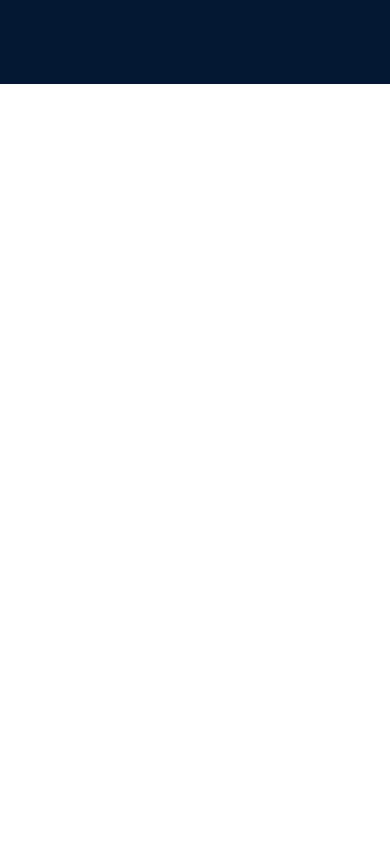
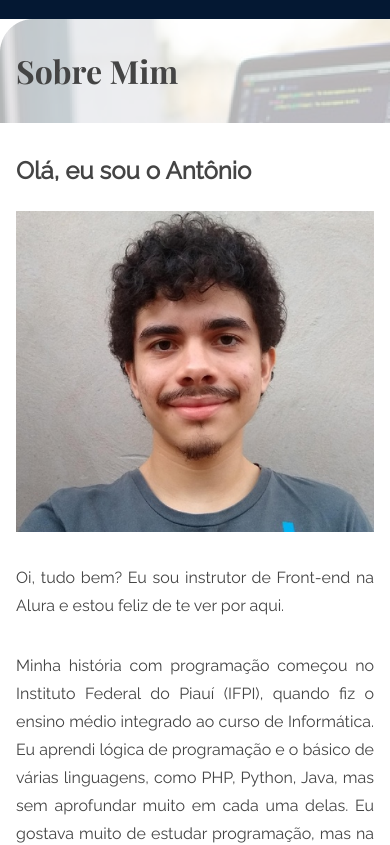
Before and after one commit to chiquinelli-bia/ola-mundo, a React (Vite) app: page /sobremim in a window 390 px wide. Shown: the part 760-1605 px from the top of the page. Before the commit the page ends 844 px from the top, so only its background shows below. Built offline with nearby package versions, Linux system fonts and the light colour scheme.

Commit message:
feat(SobreMim): cria e implementa página de sobre mim. - adiciona rota para renderizar componente SobreMim - cria e importa componente PostModelo

```diff
--- a/src/App.jsx
+++ b/src/App.jsx
@@ -4,6 +4,7 @@ import Menu from "@/componentes/Menu";
 import Inicio from "@/paginas/inicio/index.jsx";
 import Footer from "@/componentes/Footer";
 import PaginaPadrao from "@/componentes/PaginaPadrao";
+import SobreMim from "@/paginas/sobreMim";
 
 function App() {
   return (
@@ -12,6 +13,7 @@ function App() {
       <Routes>
         <Route path="/" element={<PaginaPadrao />}>
           <Route path="/" element={<Inicio />}></Route>
+          <Route path="/sobremim" element={<SobreMim />}></Route>
         </Route>
       </Routes>
       <Footer />
--- /dev/null
+++ b/src/componentes/PostModelo/index.jsx
@@ -0,0 +1,14 @@
+import { Children } from "react";
+import style from "./postModelo.module.css";
+export default function PostModelo({ children, fotoCapa, titulo }) {
+  return (
+    <article className={style.postModeloContainer}>
+      <div
+        className={style.fotoCapa}
+        style={{ background: `url(${fotoCapa})` }}
+      ></div>
+      <h2 className={style.titulo}>{titulo}</h2>
+      <div className={style.postConteudoContainer}>{children}</div>
+    </article>
+  );
+}
--- /dev/null
+++ b/src/componentes/PostModelo/postModelo.module.css
@@ -0,0 +1,53 @@
+.postModeloContainer {
+  color: var(--cor-fonte-post);
+  position: relative;
+}
+
+.fotoCapa,
+.titulo {
+  height: 204px;
+}
+
+.fotoCapa {
+  width: 100%;
+  background-size: cover;
+  background-repeat: no-repeat;
+  opacity: 0.3;
+  position: absolute;
+  top: 0;
+  z-index: -1;
+}
+
+.titulo {
+  font-family: var(--fonte-secundaria);
+  padding: 0 7.5rem;
+  font-size: 4rem;
+  display: flex;
+  align-items: center;
+}
+
+.postConteudoContainer {
+  padding: 2.5rem 7.5rem 4.5rem;
+}
+
+@media (max-width: 744px) {
+  .postConteudoContainer {
+    padding: 2rem 1.5rem 1.5rem;
+  }
+}
+
+@media (max-width: 744px) {
+  .fotoCapa,
+  .titulo {
+    height: 104px;
+  }
+
+  .titulo {
+    padding: 0 1rem;
+    font-size: 2rem;
+  }
+
+  .postConteudoContainer {
+    padding: 2rem 1rem 1.5rem;
+  }
+}
--- /dev/null
+++ b/src/paginas/sobreMim/index.jsx
@@ -0,0 +1,53 @@
+import styles from "./sobreMim.module.css";
+import PostModelo from "@/componentes/PostModelo";
+import { SBCapa, SBFoto } from "@/assets/index.js";
+
+export default function SobreMim() {
+  return (
+    <PostModelo fotoCapa={SBCapa} titulo="Sobre Mim">
+      <h3 className={styles.subtitulo}>Olá, eu sou o Antônio</h3>
+      <img
+        src={SBFoto}
+        alt="Foto do Antônio Evaldo sorrindo"
+        className={styles.fotoSobreMim}
+      />
+      <p className={styles.paragrafo}>
+        Oi, tudo bem? Eu sou instrutor de Front-end na Alura e estou feliz de te
+        ver por aqui.
+      </p>
+      <p className={styles.paragrafo}>
+        Minha história com programação começou no Instituto Federal do Piauí
+        (IFPI), quando fiz o ensino médio integrado ao curso de Informática. Eu
+        aprendi lógica de programação e o básico de várias linguagens, como PHP,
+        Python, Java, mas sem aprofundar muito em cada uma delas. Eu gostava
+        muito de estudar programação, mas na época não fazia ideia de que
+        trabalharia com isso hoje.
+      </p>
+      <p className={styles.paragrafo}>
+        No ensino superior, escolhi cursar Engenharia Elétrica na Universidade
+        Federal do Piauí (UFPI). Lá eu consegui entrar no PET (Programa de
+        Educação Tutorial), um grupo acadêmico que contribui de diversas formas
+        para o curso. Lá eu tive a oportunidade de estudar desenvolvimento web
+        para ser um dos mantenedores do site deles.
+      </p>
+      <p className={styles.paragrafo}>
+        Com isso tive minha experiência de dev mais próxima da realidade, com
+        prazos de implementação para o site, e aprendi muito enquanto
+        codificava.
+      </p>
+      <p className={styles.paragrafo}>
+        E foi enquanto eu estava no PET que decidi procurar um estágio em
+        desenvolvimento web. Eu encontrei uma vaga na Alura para o Scuba Team e
+        percebi que ela aliava duas paixões minhas: programação e educação. Para
+        minha felicidade, fui escolhido para fazer parte do time.
+      </p>
+      <p className={styles.paragrafo}>
+        Desde então, tem sido aprenas aprendizados atrás de aprendizados. A
+        Alura é uma escola não só para seus alunos e alunas, mas também para os
+        colaboradores e colaboradoras. Hoje sou muito feliz de ter a
+        oportunidade de trazer esses conteúdos ricos e encantadores para você.
+        Espero que aprenda bastante!
+      </p>
+    </PostModelo>
+  );
+}
--- /dev/null
+++ b/src/paginas/sobreMim/sobreMim.module.css
@@ -0,0 +1,48 @@
+.fotoSobreMim {
+  margin-bottom: 0.5rem;
+  margin-left: 1.5rem;
+  width: 40vw;
+  float: right;
+}
+
+.subtitulo {
+  margin-bottom: 2rem;
+  font-size: 2.5rem;
+}
+
+.paragrafo {
+  text-align: justify;
+  font-size: 1.5rem;
+  line-height: 2.25rem;
+  margin-bottom: 1.5rem;
+}
+
+@media (max-width: 1100px) {
+  .fotoSobreMim {
+    float: none;
+    display: block;
+    margin: 0 auto 2rem;
+    width: 70vw;
+  }
+
+  .paragrafo {
+    margin-bottom: 2rem;
+  }
+}
+
+@media (max-width: 744px) {
+  .fotoSobreMim {
+    width: 100%;
+  }
+
+  .subtitulo {
+    font-size: 1.5rem;
+    line-height: 2rem;
+    margin-bottom: 1.5rem;
+  }
+
+  .paragrafo {
+    font-size: 1rem;
+    line-height: 1.75rem;
+  }
+}
```
